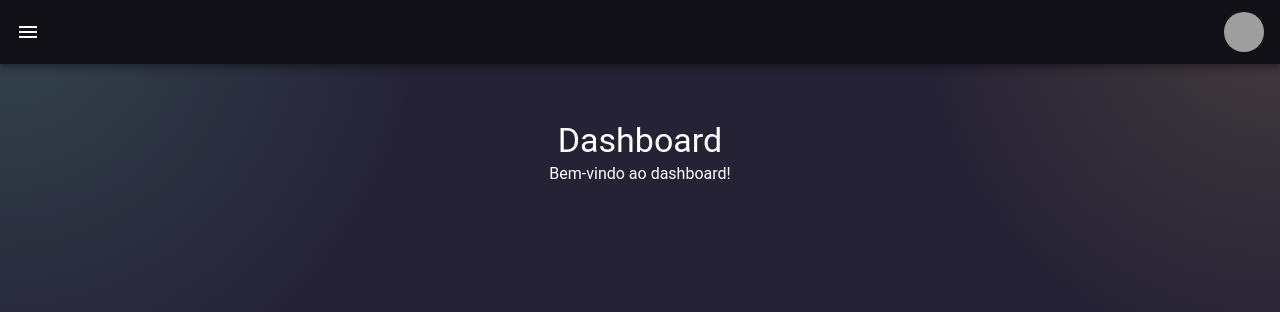
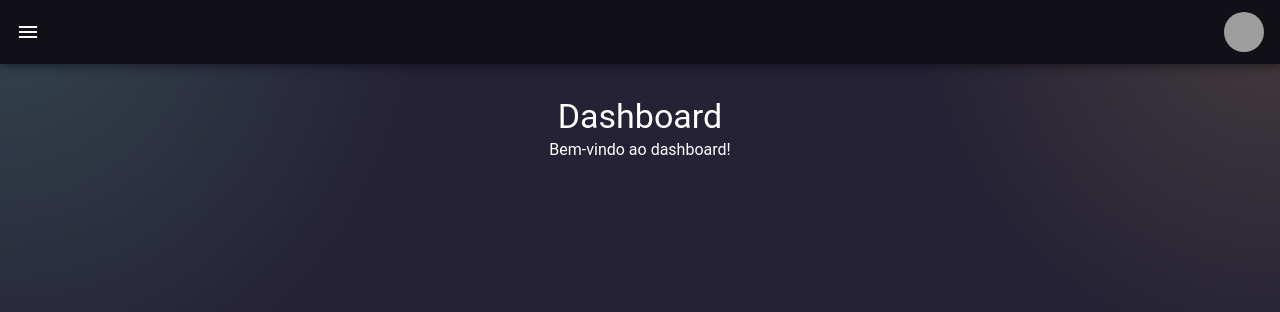
Before and after one commit to Gui-ODSC/PetGen, a Next.js app in the folder frontend/: page /dashboard in a window 1280 px wide. Shown: the top 312 px of the page. Built offline with nearby package versions, Linux system fonts and the light colour scheme; grey boxes are pictures that could not be loaded.

Commit message:
chore: removido o margin top da page

```diff
--- a/frontend/app/(InsideApp)/dashboard/page.tsx
+++ b/frontend/app/(InsideApp)/dashboard/page.tsx
@@ -3,7 +3,7 @@ import { Grid, Typography } from "@mui/material";
 
 export default function DashboardPage() {
 	return (
-		<Grid container display={"flex"} mt={3} justifyContent={"center"}>
+		<Grid container display={"flex"} justifyContent={"center"}>
 			<Grid display={"flex"} flexDirection={"column"} alignItems={"center"}>
 				<Typography variant="h4">Dashboard</Typography>
 				<Typography>Bem-vindo ao dashboard!</Typography>
```
